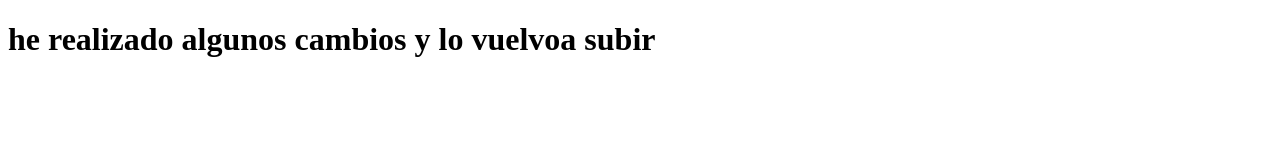
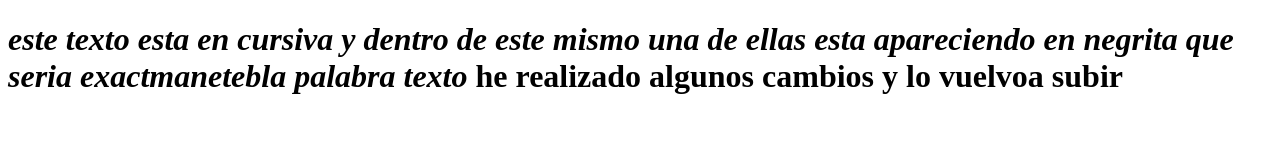
Before and after one commit to Ayyoub1616/Nuevo-Ayyoub, a plain HTML site: page index.html in a window 1280 px wide. Drawn offline with Linux system fonts and the light colour scheme.

Commit message:
probando la opcion de negrita y la opcion en cursiva

```diff
--- a/index.html
+++ b/index.html
@@ -6,7 +6,9 @@
     </head>
 
     <body>
-<h1> he realizado algunos cambios y lo vuelvoa subir </h1>
+<h1><i>este <b>texto</b> esta en cursiva y dentro de este mismo
+    una de ellas esta apareciendo en negrita
+que seria exactmanetebla palabra texto </i> he realizado algunos cambios y lo vuelvoa subir </h1>
 
     </body>
 
```
